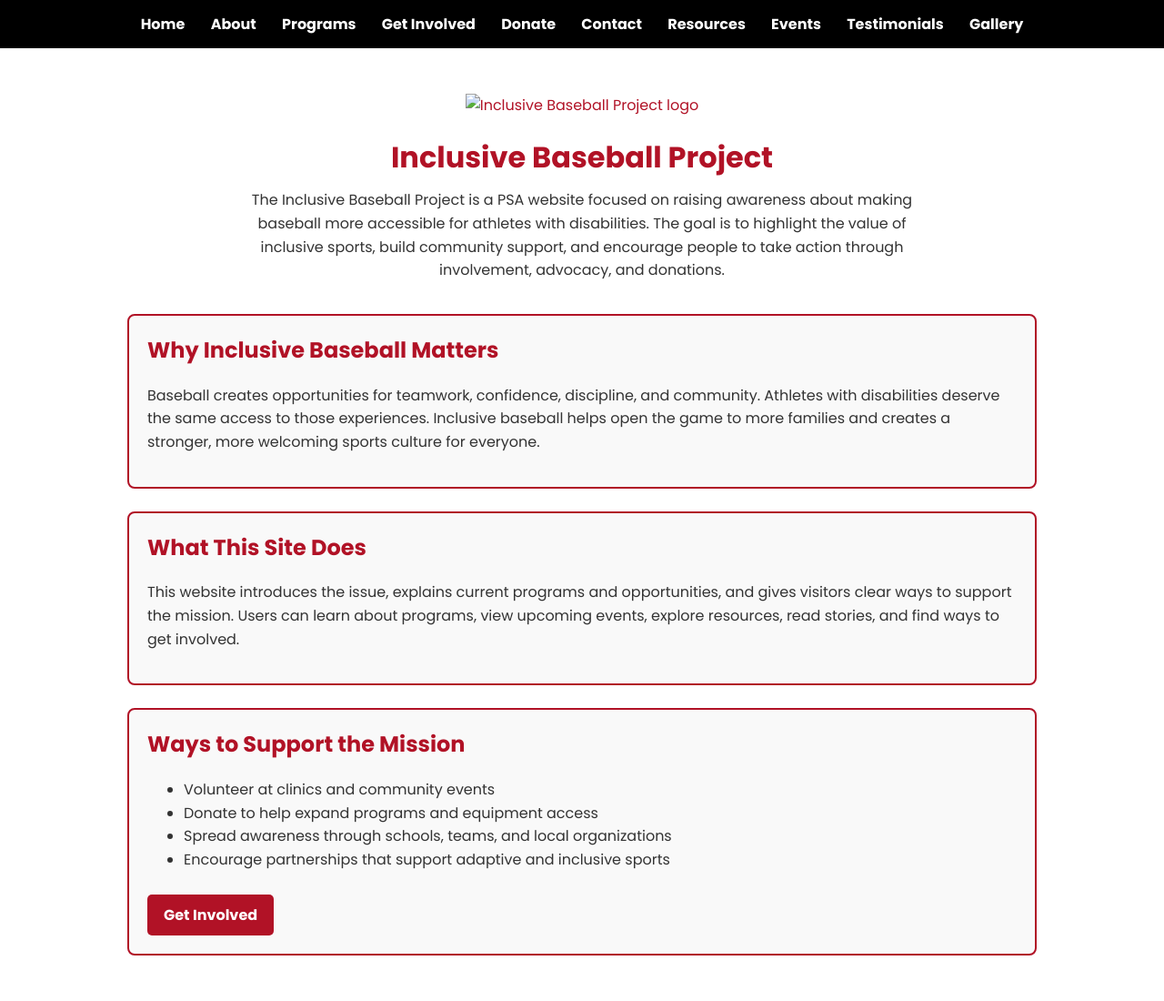
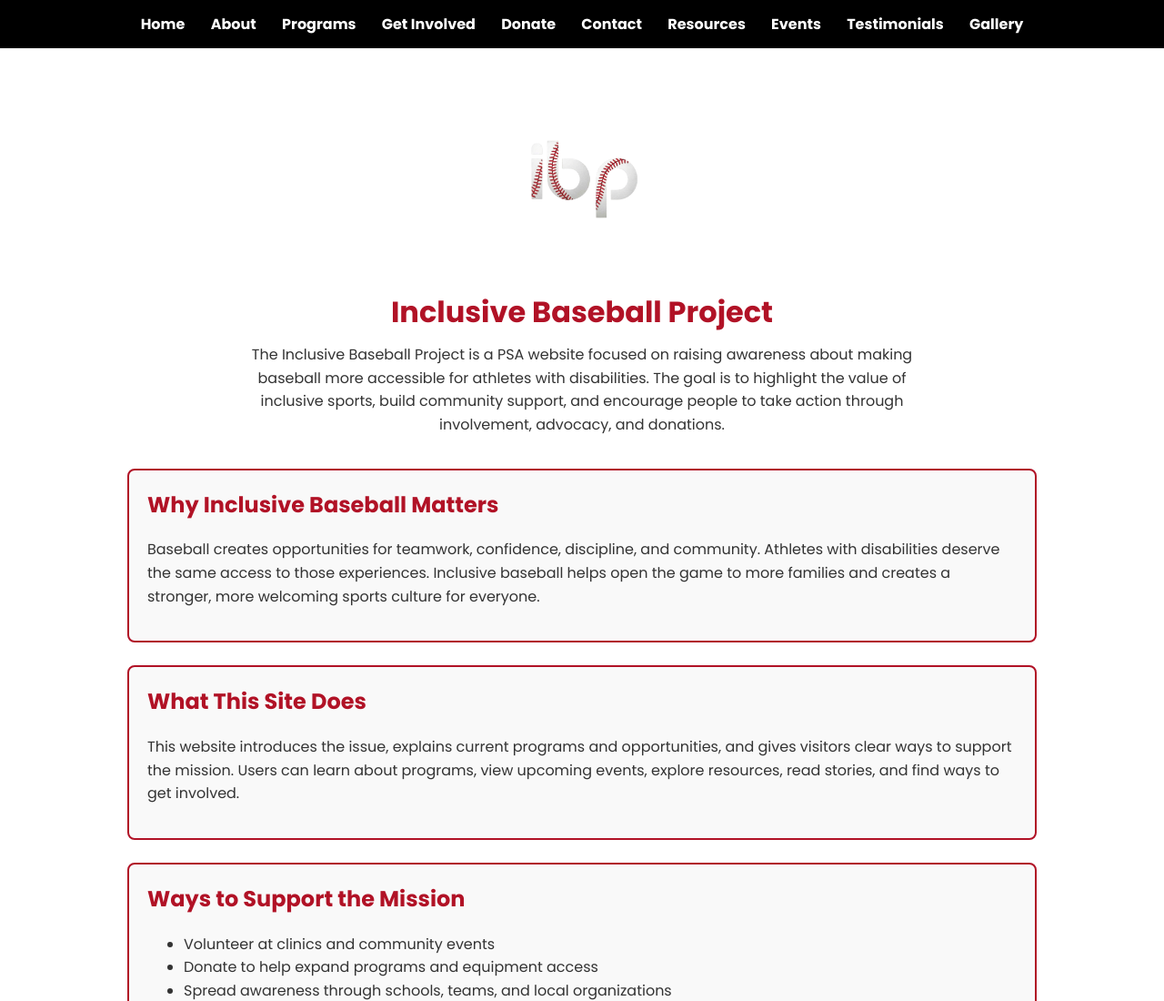
Before and after one commit to brockbear28/inclusive-baseball-project, a plain HTML site: page index.html in a window 1280 px wide. Shown: the top 1100 px of the page at 91% size. Drawn offline with Linux system fonts and the light colour scheme.

Commit message:
Update index.html

```diff
--- a/index.html
+++ b/index.html
@@ -116,7 +116,7 @@
     <div class="container">
 
         <div class="hero">
-            <img src="images/logo.png" alt="Inclusive Baseball Project logo" width="140">
+            <img src="logo.png" alt="Inclusive Baseball Project logo" width="140">
             <h1>Inclusive Baseball Project</h1>
             <p>
                 The Inclusive Baseball Project is a PSA website focused on raising awareness about making baseball more accessible
```
